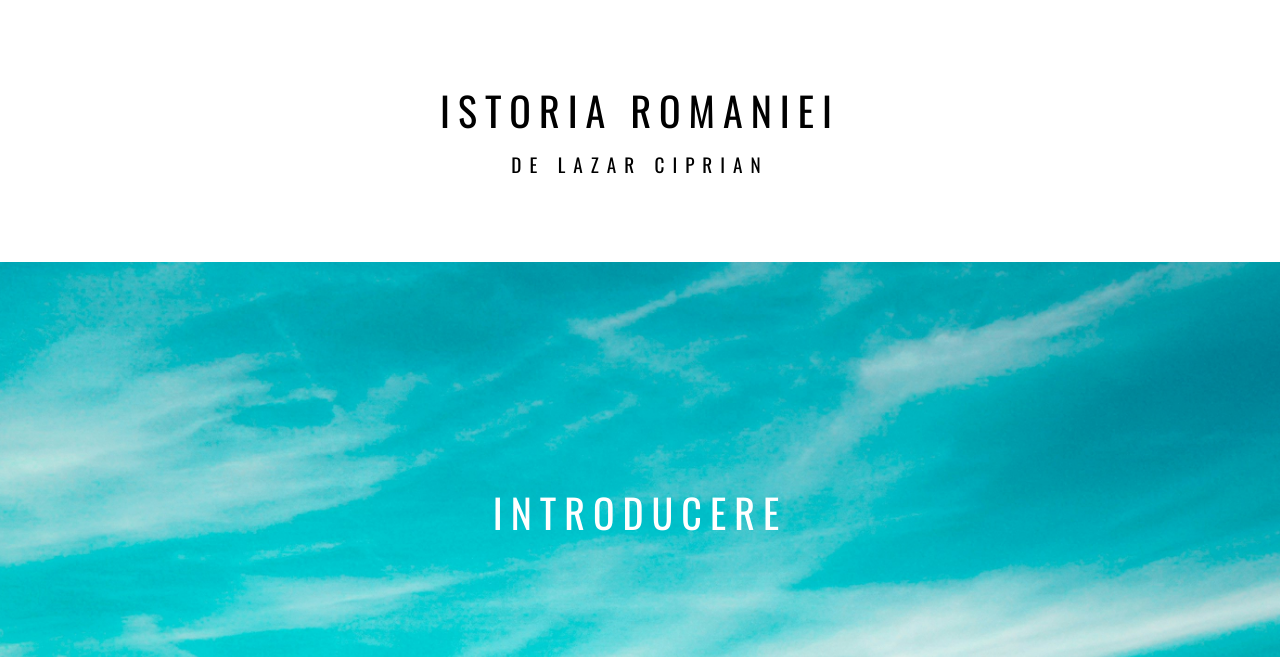
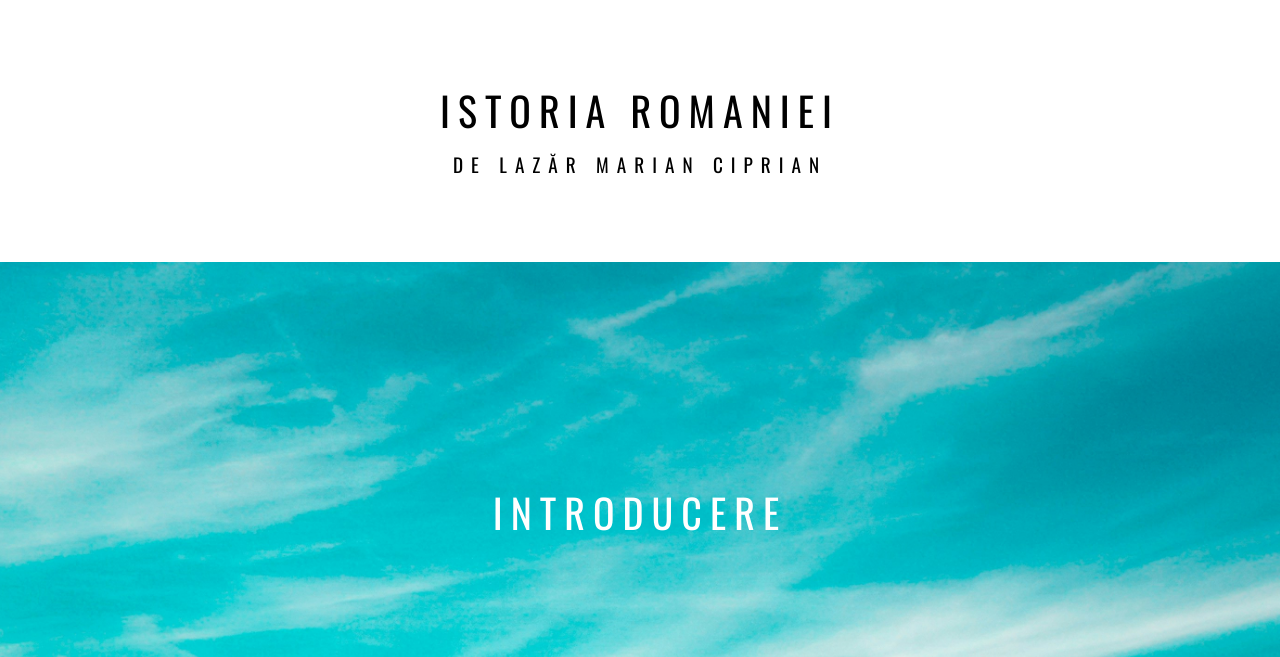
Before and after one commit to noName-256/romanian-history, a plain HTML site: page index.html in a window 1280 px wide. Shown: the part 143-800 px from the top of the page. Drawn offline with Linux system fonts and the light colour scheme.

Commit message:
Fix project author name

```diff
--- a/index.html
+++ b/index.html
@@ -59,7 +59,7 @@
     <section class="title">
       <h1 class="dark-text">
         <div class="title">ISTORIA ROMANIEI</div>
-        <div class="author">DE LAZAR CIPRIAN</div>
+        <div class="author">DE LAZĂR MARIAN CIPRIAN</div>
       </h1>
     </section>
     <section class="introduction">
@@ -213,7 +213,7 @@
           identitatea țării de-a lungul mileniilor. De la Dacia Antică, prin
           formarea statelor medievale și perioada modernă, până la epoca
           contemporană, România a traversat transformări semnificative și a
-          întâmpinat provocări diverse. Fiecare etapă a fost marcată de
+          întâmpinat provocăriCh diverse. Fiecare etapă a fost marcată de
           realizări remarcabile, dar și de dificultăți și lupte, inclusiv sub
           dominația otomană, în timpul regimului comunist și în era
           post-comunistă. În prezent, România se confruntă cu provocări precum
@@ -228,7 +228,7 @@
     <footer>
       <div class="footer-text">
         Copyright © Saint Lazarus 2024 · God of Giumidea · Istoria Romaniei ·
-        Proiect realizat de Lazar Ciprian
+        Proiect realizat de Lazăr Marian Ciprian
       </div>
     </footer>
   </body>
```
